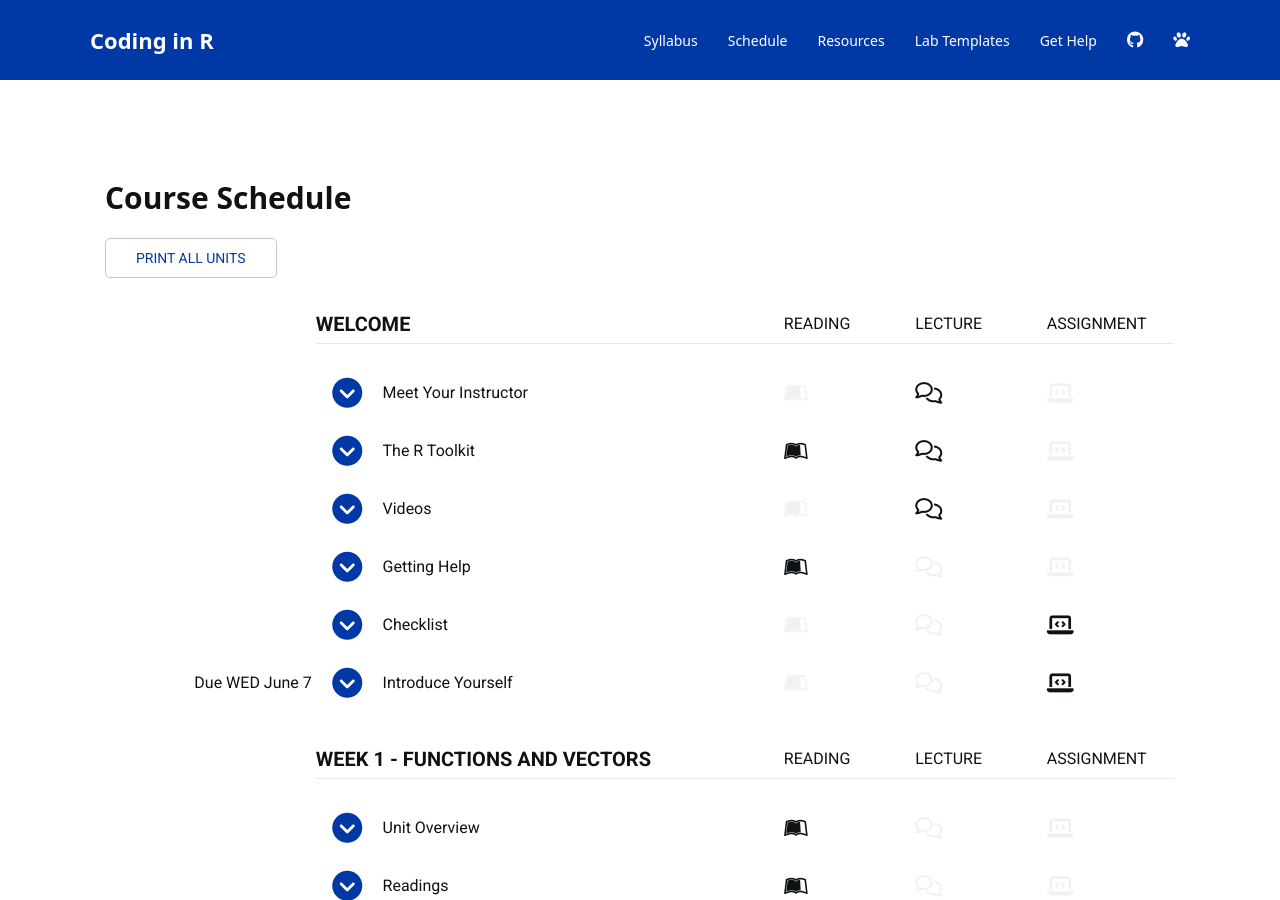
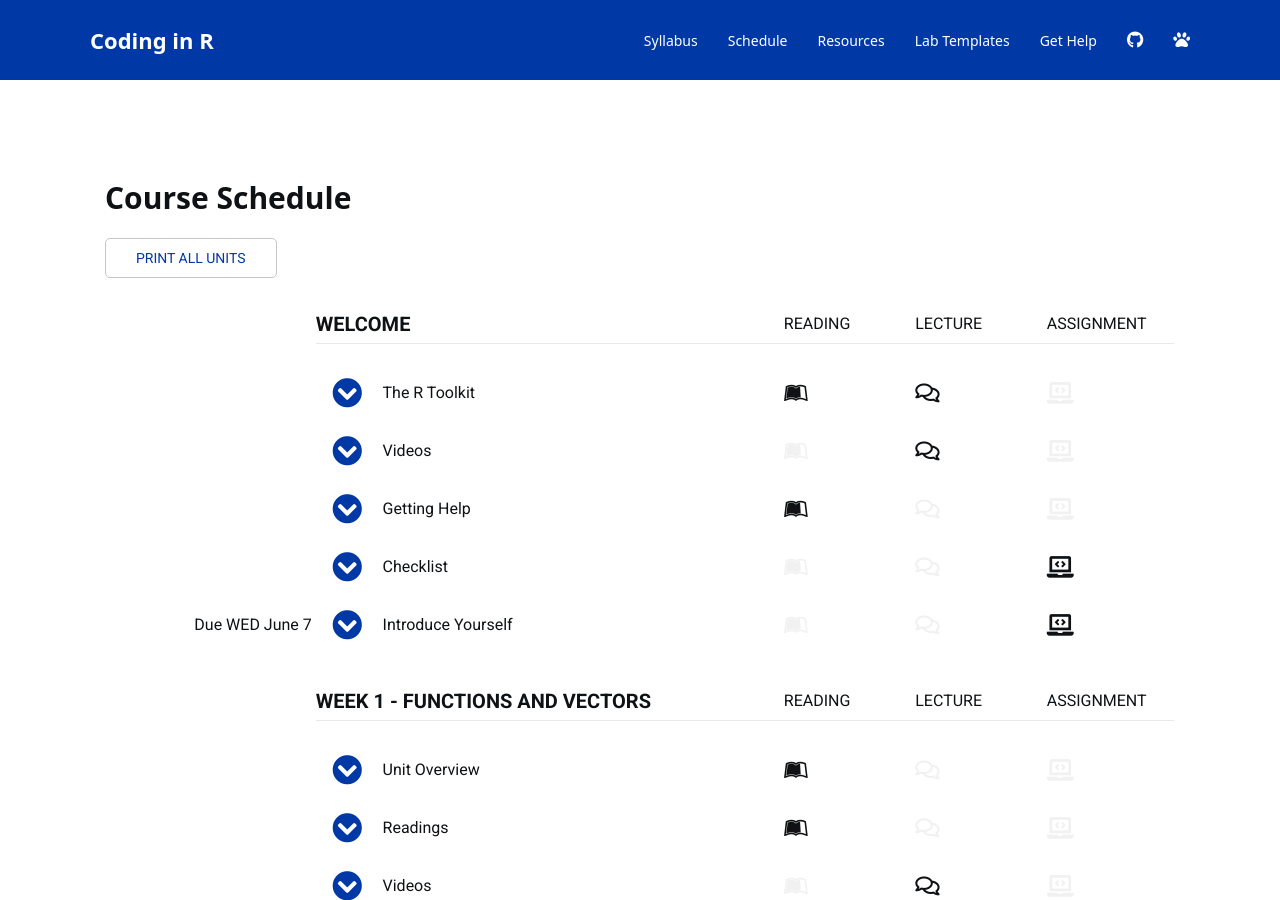
Before and after one commit to Laiyang9319/Coding-in-R-for-Policy-Analytics, a Jekyll site: the page built from schedule.md, in a window 1280 px wide and 900 px high. Built offline with Jekyll 4.4.1, drawn with Linux system fonts in a browser that asks for light colours; nearby versions of some CDN libraries; a style sheet for code colours, icons or effects is not loaded; some of the changed lines change nothing that is shown.

Commit message:
Update schedule.md

```diff
--- a/schedule.md
+++ b/schedule.md
@@ -67,41 +67,6 @@ Submit Buttons -
 
 ** Welcome
 
-*** { @unit = "", @title = "Meet Your Instructor", @lecture, @foldout }
-
-<br>
-
-## About Your Instructor
-
-Play the video below to learn a bit more about your instructor for the course, YOUR NAME.
-
-* Visit his [GitHub](https://github.com/jamisoncrawford) profile
-* View his [RPubs](https://rpubs.com/jamisoncrawford) portfolio
-* Connect on [LinkedIn](https://www.linkedin.com/in/jamisoncrawford/)
-
-<br>
-
-<iframe width="560" height="315" src="https://www.youtube.com/embed/C1A5x6LCDJo?rel=0&modestbranding=1&autohide=1&showinfo=0" frameborder="0" allow="accelerometer; autoplay; encrypted-media; gyroscope; picture-in-picture" allowfullscreen></iframe>
-
-<br>
-
-Visit the [video](https://youtu.be/C1A5x6LCDJo) to navigate using timestamps in the description or bookmarks in the progress bar.
-
-* (**00:00**) Introduction
-* (**00:07**) Two Universities, One Course
-* (**01:06**) My Relationship to the Course
-* (**01:38**) Teaching Experience & Course Origins
-* (**02:30**) What I Do as a Data Scientist
-* (**04:10**) Want a "Hard" Skill?  Do the Work!
-* (**05:40**) Course Resources & Assignment Tips
-* (**07:21**) Resources to Learn & Resources to Ignore
-* (**09:06**) Why the "Unofficial" YouTube Channel Is Invaluable
-* (**09:44**) Weekly To-Do Checklists
-* (**10:26**) Dispute Your Irrational Beliefs on Data Science
-* (**11:18**) First Assignment: Introduce Yourself
-* (**11:33**) Express Yourself
-
-<br>
 
 *** { @unit = "", @title = "The R Toolkit", @reading, @lecture, @foldout }
 
```
